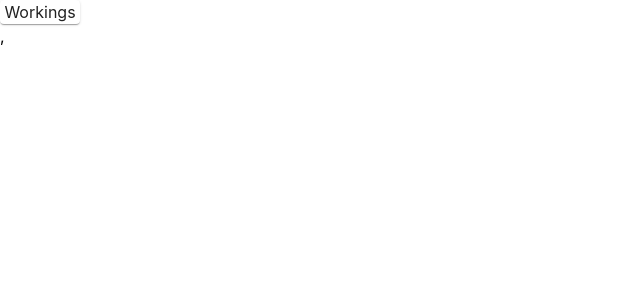
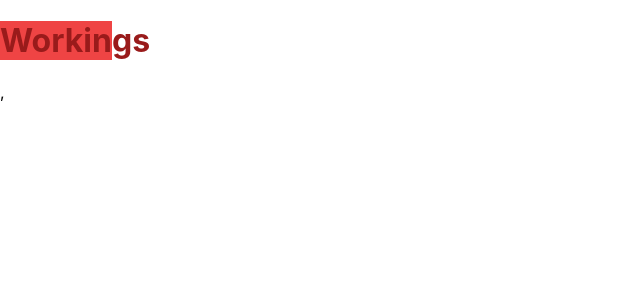
Before and after one commit to MOwais20/codejam_challenge_app, a React (Create React App) app: page / in a window 1280 px wide. Shown: the top 300 px of the page, without its empty margins (0-640 px from the left). Built offline with nearby package versions, Linux system fonts and the light colour scheme.

Commit message:
tailwind working

```diff
--- a/src/Redux/store.js
+++ b/src/Redux/store.js
@@ -1,5 +1,5 @@
 import { configureStore } from '@reduxjs/toolkit'
-import FavoriteCounter  from './Reducers/favorite.reducer'
+import FavoriteCounter from './Reducers/favorite.reducer'
 
 export const store = configureStore({
     reducer: { FavoriteCounter },
--- a/src/components/FoodCard.js
+++ b/src/components/FoodCard.js
@@ -1,15 +1,16 @@
-import { Card } from "@mui/material"
 import React from "react"
 import Button from "./button"
 const FoodCard = () => {
     const [foodData, setFoodData] = React.useState()
     return (
         <>
-            <Card className="w-20">
-                Workings
-            </Card>
+            <div className="w-28 bg-red-500">
+                {/* <Card> */}
+                <h1 className="text-red-800">Workings</h1>
+                {/* </Card> */}
+            </div>
         </>
     )
 }
 
-export default FoodCard;
+export default FoodCard
--- a/tailwind.config.js
+++ b/tailwind.config.js
@@ -1,6 +1,8 @@
 /** @type {import('tailwindcss').Config} */
 module.exports = {
-  content: ["./src/**/*.{html,js}"],
+  content: [
+    "./src/**/*.{js,jsx,ts,tsx}",
+  ],
   theme: {
     extend: {},
   },
```
Also changed, not shown: package.json (+3 -7 lines), src/index.css (+3 -5 lines), 1 other file (tests, documents, lock files or other folders).
